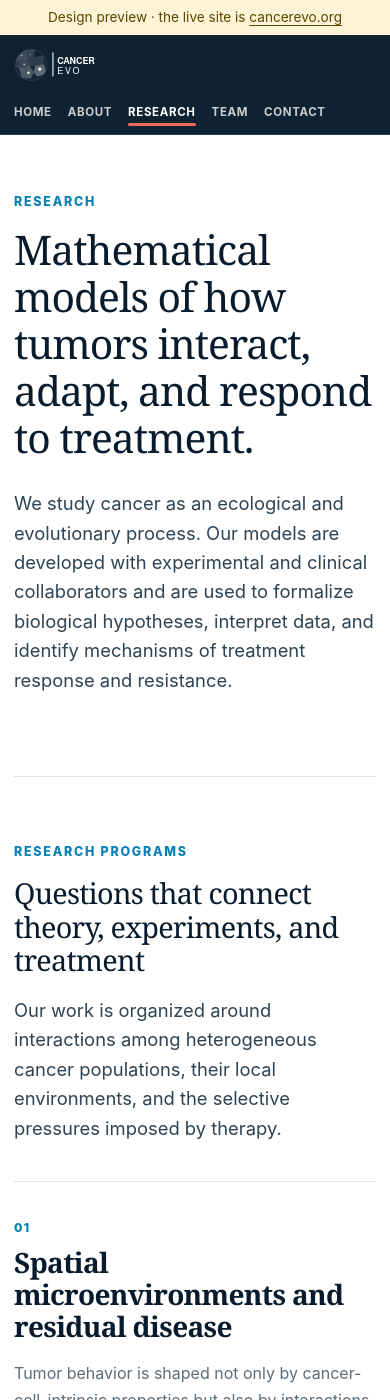
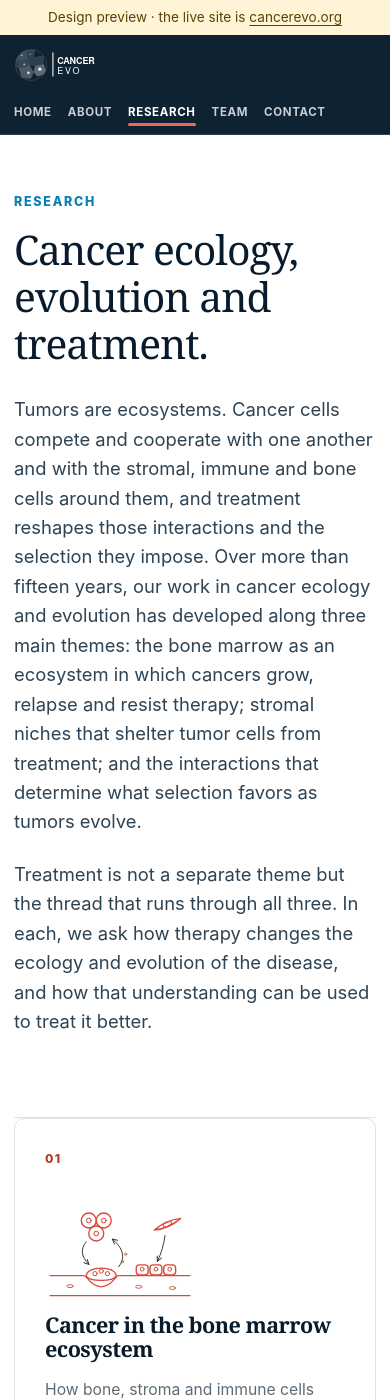
Before and after one commit to dbasanta/cancerevo-redesign, a Jekyll site: the page built from research.md, in a window 390 px wide and 1400 px high. Built offline with Jekyll 4.4.1, drawn with Linux system fonts in a browser that asks for light colours; some of the changed text lies outside the part shown.

Commit message:
Research page: three themes with treatment as the common thread
- Opening describes the group's cancer ecology and evolution work as
  three themes, with treatment running through all of them, and links
  to each theme through cards carrying its icon.
- Themes: cancer in the bone marrow ecosystem; stromal niches and
  residual disease; selection in an evolving ecosystem. Each has its
  icon and colour, a treatment paragraph and four representative papers
  (DOI links).
- 'How we work' replaces the modelling-approaches list; the separate
  publication list is dropped as each theme now lists its own papers.
- Icons renamed by content and the arrowhead marker moved to the layout
  so any page can use them; text colours derived from each icon colour
  meet WCAG AA contrast (>= 4.5:1) on white and on the homepage grey.

Co-Authored-By: Claude Opus 5.5 <noreply@anthropic.com>
Claude-Session: https://claude.ai/code/session_0121ZGqZX3BPQfEFzxEoH7gY

```diff
--- a/_layouts/default.html
+++ b/_layouts/default.html
@@ -11,6 +11,7 @@
 </head>
 <body class="page-{{ page.title | slugify }}">
     <a class="skip-link" href="#main-content">Skip to main content</a>
+    {% include icons/defs.svg %}
     {% if site.preview %}<div class="preview-banner">Design preview &middot; the live site is <a href="https://cancerevo.org">cancerevo.org</a></div>{% endif %}
 
     <header class="site-header">
--- a/assets/css/style.css
+++ b/assets/css/style.css
@@ -1189,7 +1189,7 @@ li + li {
 
 .tile:hover span,
 .tile:focus-visible span {
-    color: var(--c);
+    color: var(--c-ink, var(--c));
 }
 
 @media (max-width: 700px) {
@@ -1221,3 +1221,100 @@ li + li {
 .preview-banner a {
     color: inherit;
 }
+
+/* Research themes */
+.theme-overview {
+    margin-bottom: clamp(8px, 2vw, 16px);
+}
+
+.theme-card {
+    display: block;
+    color: var(--ink);
+    text-decoration: none;
+    transition: border-color 150ms ease;
+}
+
+.theme-card::before {
+    margin-bottom: 18px;
+    color: var(--c-ink, var(--c));
+}
+
+.theme-card .tile-icon {
+    display: block;
+    width: 100%;
+    max-width: 210px;
+    height: auto;
+    margin: 0 0 18px;
+}
+
+.theme-card:hover,
+.theme-card:focus-visible {
+    border-color: var(--c);
+}
+
+.theme-card:hover h3,
+.theme-card:focus-visible h3 {
+    color: var(--c-ink, var(--c));
+}
+
+.research-programme.with-icon {
+    grid-template-columns: 150px minmax(0, 1fr) minmax(230px, 0.36fr);
+    scroll-margin-top: 24px;
+}
+
+.programme-mark .tile-icon {
+    display: block;
+    width: 100%;
+    height: auto;
+    margin-bottom: 10px;
+}
+
+.research-programme.with-icon .programme-number,
+.research-programme.with-icon .programme-copy h3,
+.programme-treatment strong {
+    color: var(--c-ink, var(--c));
+}
+
+.research-programme.with-icon .programme-evidence {
+    border-top-color: var(--c);
+}
+
+.programme-evidence ul {
+    margin: 0;
+    padding: 0;
+    list-style: none;
+}
+
+.programme-evidence li + li {
+    margin-top: 14px;
+}
+
+.programme-evidence li span {
+    display: block;
+    margin-top: 2px;
+    color: var(--muted);
+    font-size: 0.82rem;
+}
+
+@media (max-width: 900px) {
+    .research-programme.with-icon {
+        grid-template-columns: 1fr;
+    }
+
+    .programme-mark .tile-icon {
+        max-width: 180px;
+    }
+
+    .programme-evidence {
+        grid-column: 1;
+    }
+
+    .theme-card {
+        min-height: 0;
+    }
+
+    .theme-card .tile-icon {
+        max-width: 150px;
+        margin-bottom: 12px;
+    }
+}
--- a/research.md
+++ b/research.md
@@ -1,60 +1,105 @@
 ---
 layout: default
 title: Research
-description: CancerEvo develops mathematical models of tumor ecology, evolution, treatment response, and resistance in collaboration with experimental and clinical researchers.
+description: CancerEvo's work in cancer ecology and evolution follows three themes - cancer in the bone marrow ecosystem, stromal niches and residual disease, and selection in an evolving tumor ecosystem - with treatment as the thread through all three.
 ---
 
 <div class="page-shell research-page">
   <header class="page-intro research-intro">
     <p class="eyebrow">Research</p>
-    <h1>Mathematical models of how tumors interact, adapt, and respond to treatment.</h1>
-    <p class="lede">We study cancer as an ecological and evolutionary process. Our models are developed with experimental and clinical collaborators and are used to formalize biological hypotheses, interpret data, and identify mechanisms of treatment response and resistance.</p>
+    <h1>Cancer ecology, evolution and treatment.</h1>
+    <p class="lede">Tumors are ecosystems. Cancer cells compete and cooperate with one another and with the stromal, immune and bone cells around them, and treatment reshapes those interactions and the selection they impose. Over more than fifteen years, our work in cancer ecology and evolution has developed along three main themes: the bone marrow as an ecosystem in which cancers grow, relapse and resist therapy; stromal niches that shelter tumor cells from treatment; and the interactions that determine what selection favors as tumors evolve.</p>
+    <p class="lede">Treatment is not a separate theme but the thread that runs through all three. In each, we ask how therapy changes the ecology and evolution of the disease, and how that understanding can be used to treat it better.</p>
   </header>
 
-  <section class="research-overview" aria-labelledby="research-programmes">
+  <nav class="research-grid theme-overview" aria-label="Research themes">
+    <a class="research-card theme-card" href="#bone-marrow" data-number="01" style="--c: #D9483B; --c-ink: #B8362B">
+      {% include icons/bone-ecosystem.svg %}
+      <h3>Cancer in the bone marrow ecosystem</h3>
+      <p>How bone, stroma and immune cells shape the growth, relapse and resistance of cancers in bone.</p>
+    </a>
+    <a class="research-card theme-card" href="#stromal-niches" data-number="02" style="--c: #B0418F; --c-ink: #B0418F">
+      {% include icons/stromal-niche.svg %}
+      <h3>Stromal niches and residual disease</h3>
+      <p>How proximity to stroma lets tumor cells survive therapy and buys time for resistance to evolve.</p>
+    </a>
+    <a class="research-card theme-card" href="#selection" data-number="03" style="--c: #E58A1F; --c-ink: #9E560A">
+      {% include icons/cell-fusion.svg %}
+      <h3>Selection in an evolving ecosystem</h3>
+      <p>How interactions decide what selection favors, and where heritable variation comes from.</p>
+    </a>
+  </nav>
+
+  <section class="research-overview" aria-labelledby="research-themes">
     <div class="section-heading research-heading">
-      <p class="eyebrow">Research programs</p>
-      <h2 id="research-programmes">Questions that connect theory, experiments, and treatment</h2>
-      <p class="lede">Our work is organized around interactions among heterogeneous cancer populations, their local environments, and the selective pressures imposed by therapy.</p>
+      <p class="eyebrow">Research themes</p>
+      <h2 id="research-themes">Three questions about tumors as evolving ecosystems</h2>
     </div>
 
     <div class="research-programmes">
-      <article class="research-programme">
-        <p class="programme-number">01</p>
+      <article class="research-programme with-icon" id="bone-marrow" style="--c: #D9483B; --c-ink: #B8362B">
+        <div class="programme-mark">
+          {% include icons/bone-ecosystem.svg %}
+          <p class="programme-number">01</p>
+        </div>
         <div class="programme-copy">
-          <h3>Spatial microenvironments and residual disease</h3>
-          <p>Tumor behavior is shaped not only by cancer-cell-intrinsic properties but also by interactions with stromal, immune, and other neighboring cells. We study how these local interactions alter competition, selection, and treatment response.</p>
-          <p>Work in lung and prostate cancer examines spatially restricted protection from therapy, stromal contributions to residual disease, and the relationship between local ecology and the evolution of aggressive phenotypes.</p>
+          <h3>Cancer in the bone marrow ecosystem</h3>
+          <p>Bone is a living tissue, constantly remodeled by bone-resorbing osteoclasts and bone-forming osteoblasts and supported by mesenchymal stromal and immune cells. Cancers that grow in bone, such as multiple myeloma, leukemias and bone-metastatic prostate cancer, co-opt this ecosystem. Together with experimental collaborators over more than a decade, we have built spatial, hybrid models of bone and bone marrow to understand how tumors establish, how they disrupt bone homeostasis, and how the marrow environment shapes relapse and resistance.</p>
+          <p>Increasingly we model immune cells as well: whether a T cell finds, engages and kills a tumor cell depends on where cells are and how long they stay in contact.</p>
+          <p class="programme-treatment"><strong>Treatment.</strong> In myeloma, our model predicted that targeting environment-mediated drug resistance deepens responses by eliminating sensitive cells sheltered near stroma and bone, a prediction supported in vivo. We also use these models to optimize standard-of-care therapy in bone-metastatic prostate cancer and to rethink treatment-free intervals for T-cell engagers.</p>
         </div>
         <aside class="programme-evidence">
           <p class="eyebrow">Representative work</p>
-          <a href="https://pubmed.ncbi.nlm.nih.gov/42215447/">Peristromal niches and targeted therapy response in lung cancer →</a>
+          <ul>
+            <li><a href="https://doi.org/10.1158/0008-5472.CAN-13-2652">A computational model of the bone microenvironment in bone-metastatic prostate cancer</a> <span>Cancer Research, 2014</span></li>
+            <li><a href="https://doi.org/10.1038/s41467-024-46594-0">The bone ecosystem and multiple myeloma relapse</a> <span>Nature Communications, 2024</span></li>
+            <li><a href="https://doi.org/10.1038/s41540-026-00675-6">Vascular niche-mediated TKI resistance in acute myeloid leukemia</a> <span>npj Systems Biology and Applications, 2026</span></li>
+            <li><a href="https://doi.org/10.1101/2025.11.17.688873">Treatment-free intervals in T-cell engager therapy</a> <span>bioRxiv preprint, 2025</span></li>
+          </ul>
         </aside>
       </article>
 
-      <article class="research-programme">
-        <p class="programme-number">02</p>
+      <article class="research-programme with-icon" id="stromal-niches" style="--c: #B0418F; --c-ink: #B0418F">
+        <div class="programme-mark">
+          {% include icons/stromal-niche.svg %}
+          <p class="programme-number">02</p>
+        </div>
         <div class="programme-copy">
-          <h3>The bone ecosystem and treatment resistance</h3>
-          <p>Bone is a dynamic ecosystem in which tumor cells interact with osteoblast-lineage cells, osteoclasts, mesenchymal stromal cells, and treatment. We develop spatial and multiscale models to investigate how these interactions influence tumor establishment, bone remodeling, relapse, and drug resistance.</p>
-          <p>This program includes multiple myeloma and bone-metastatic prostate cancer and is developed in close collaboration with experimental researchers.</p>
+          <h3>Stromal niches and residual disease</h3>
+          <p>Targeted and cytotoxic therapies often shrink tumors dramatically but rarely eliminate them: a subset of cells survives and eventually gives rise to resistant disease. With experimental and pathology collaborators, we combine spatial analysis of tumor tissue, experiments and agent-based models to show how proximity to stroma shapes that survival.</p>
+          <p>Peristromal niches shelter lung cancer cells from targeted therapy, an ecological rescue that buys time for evolutionary escape. In breast cancer, stroma-enhanced proliferation lets residual tumors recover between chemotherapy cycles, and in prostate cancer the reactivity of the stroma shapes how tumor cells evolve.</p>
+          <p class="programme-treatment"><strong>Treatment.</strong> Because stromal protection combines many signals, blocking any single one has limited value. Instead, residual cells can be targeted through their collateral sensitivities: in lung cancer, adaptive HER2 upregulation made them vulnerable to the antibody-drug conjugate T-DXd.</p>
         </div>
         <aside class="programme-evidence">
           <p class="eyebrow">Representative work</p>
-          <a href="https://pubmed.ncbi.nlm.nih.gov/38503736/">The bone ecosystem and multiple myeloma relapse →</a>
+          <ul>
+            <li><a href="https://doi.org/10.1038/s41467-026-73454-w">Peristromal niches and targeted therapy responses in lung cancer</a> <span>Nature Communications, 2026</span></li>
+            <li><a href="https://doi.org/10.1158/0008-5472.CAN-23-0398">Stroma-driven proliferation and chemoresistance in breast cancer</a> <span>Cancer Research, 2023</span></li>
+            <li><a href="https://doi.org/10.3390/cancers16132405">Spatially restricted effects of microenvironment-mediated resistance</a> <span>Cancers, 2024</span></li>
+            <li><a href="https://doi.org/10.1038/s41559-020-1157-y">Stromal reactivity and prostate cancer evolution</a> <span>Nature Ecology &amp; Evolution, 2020</span></li>
+          </ul>
         </aside>
       </article>
 
-      <article class="research-programme">
-        <p class="programme-number">03</p>
+      <article class="research-programme with-icon" id="selection" style="--c: #E58A1F; --c-ink: #9E560A">
+        <div class="programme-mark">
+          {% include icons/cell-fusion.svg %}
+          <p class="programme-number">03</p>
+        </div>
         <div class="programme-copy">
-          <h3>Eco-evolutionary dynamics under treatment</h3>
-          <p>Treatment changes the selective environment experienced by a heterogeneous tumor. We investigate how pre-existing variation, environmentally mediated protection, phenotypic state, and acquired resistance jointly shape population dynamics during and after therapy.</p>
-          <p>These models provide a framework for asking when resistance is likely to emerge and how treatment timing, combinations, or interruptions alter evolutionary outcomes.</p>
+          <h3>Selection in an evolving ecosystem</h3>
+          <p>Mutations generate variation, but which variants succeed depends on selection, and selection depends on how a cell's traits shape its interactions with other tumor cells, with stromal cells and with the physical environment. We have used evolutionary game theory since our earliest work to study these interactions, from the emergence of glycolytic and invasive phenotypes to cooperation over angiogenesis, and with experimental collaborators we have measured the games that cancer cells actually play.</p>
+          <p>We also study where heritable variation comes from: spontaneous cell fusions that let tumor cells recombine, hypoxia that accelerates the tempo of evolution, and the adaptive state of a population, which determines whether new mutations help or harm.</p>
+          <p class="programme-treatment"><strong>Treatment.</strong> Therapy is a selective pressure like any other. Fibroblasts and targeted therapy can switch the evolutionary game a tumor plays; raising the mutation rate helps populations under therapy but not at baseline, which points to restricting mutational variability as a strategy; and drug combinations can be designed as evolutionary double binds.</p>
         </div>
         <aside class="programme-evidence">
           <p class="eyebrow">Representative work</p>
-          <a href="https://pubmed.ncbi.nlm.nih.gov/40569384/">Adaptive state and the effects of mutations in evolving populations →</a>
+          <ul>
+            <li><a href="https://doi.org/10.1111/j.1365-2184.2008.00563.x">Evolutionary game theory and glycolysis in glioma progression</a> <span>Cell Proliferation, 2008</span></li>
+            <li><a href="https://doi.org/10.1038/s41559-018-0768-z">Fibroblasts and alectinib switch the evolutionary games of lung cancer</a> <span>Nature Ecology &amp; Evolution, 2019</span></li>
+            <li><a href="https://doi.org/10.1038/s41559-020-01367-y">Cell fusions as parasexual recombination in tumor cells</a> <span>Nature Ecology &amp; Evolution, 2021</span></li>
+            <li><a href="https://doi.org/10.1073/pnas.2427070122">The adaptive state and the impact of mutations</a> <span>PNAS, 2025</span></li>
+          </ul>
         </aside>
       </article>
     </div>
@@ -62,72 +107,27 @@ description: CancerEvo develops mathematical models of tumor ecology, evolution,
 
   <section class="research-methods" aria-labelledby="methods-heading">
     <div class="section-heading research-heading">
-      <p class="eyebrow">Modeling approaches</p>
-      <h2 id="methods-heading">The method follows the biological question</h2>
-      <p class="lede">We use complementary mathematical and computational approaches, selecting the level of abstraction and spatial detail needed for each system.</p>
+      <p class="eyebrow">How we work</p>
+      <h2 id="methods-heading">Integrated mathematical oncology</h2>
+      <p class="lede">The method follows the biological question, but four commitments run through all three themes.</p>
     </div>
 
     <div class="methods-grid">
       <article class="method-card">
-        <h3>Evolutionary game theory</h3>
-        <p>Models of frequency-dependent interactions among cancer phenotypes and cells in the tumor microenvironment.</p>
+        <h3>Built with experimentalists and clinicians</h3>
+        <p>Our models are developed in long-standing collaborations with experimental, pathology and clinical colleagues, so that predictions are matched to experiments that can test them.</p>
       </article>
       <article class="method-card">
-        <h3>Spatial and agent-based models</h3>
-        <p>Explicit representations of individual cells, local interactions, spatial structure, and heterogeneous treatment exposure.</p>
+        <h3>Spatial, hybrid models</h3>
+        <p>Individual cells interact with one another and with diffusing factors in realistic tissue. We build these models with the <a href="https://doi.org/10.1371/journal.pcbi.1007635">Hybrid Automata Library</a>, an open platform we co-developed.</p>
       </article>
       <article class="method-card">
-        <h3>Dynamical and multiscale models</h3>
-        <p>Mechanistic models that connect processes operating from cellular interactions to population and tissue dynamics.</p>
+        <h3>Evolutionary game theory</h3>
+        <p>Frequency-dependent interactions among cancer phenotypes and the cells around them, from theoretical games to games measured in co-culture.</p>
       </article>
       <article class="method-card">
-        <h3>Model–experiment integration</h3>
-        <p>Iterative work with experimental and clinical collaborators to refine assumptions, test predictions, and interpret observations.</p>
-      </article>
-    </div>
-  </section>
-
-  <section class="selected-work" aria-labelledby="selected-work-heading">
-    <div class="section-heading research-heading">
-      <p class="eyebrow">Selected work</p>
-      <h2 id="selected-work-heading">Representative publications</h2>
-    </div>
-
-    <div class="publication-list">
-      <article class="publication-item">
-        <p class="publication-year">2026</p>
-        <div>
-          <h3><a href="https://pubmed.ncbi.nlm.nih.gov/42215447/">Multifactorial sheltering in peristromal niches shapes in vivo responses of lung cancers to targeted therapies</a></h3>
-          <p class="publication-meta"><em>Nature Communications</em></p>
-          <p>Combines spatial analysis, mathematical modeling, and experiments to examine how stromal niches contribute to heterogeneous treatment response.</p>
-        </div>
-      </article>
-
-      <article class="publication-item">
-        <p class="publication-year">2025</p>
-        <div>
-          <h3><a href="https://pubmed.ncbi.nlm.nih.gov/40569384/">The adaptive state determines the impact of mutations on evolving populations</a></h3>
-          <p class="publication-meta"><em>Proceedings of the National Academy of Sciences</em></p>
-          <p>Investigates how the phenotypic state of a population changes the evolutionary consequences of new mutations.</p>
-        </div>
-      </article>
-
-      <article class="publication-item">
-        <p class="publication-year">2024</p>
-        <div>
-          <h3><a href="https://pubmed.ncbi.nlm.nih.gov/38503736/">The bone ecosystem facilitates multiple myeloma relapse and the evolution of heterogeneous drug resistant disease</a></h3>
-          <p class="publication-meta"><em>Nature Communications</em></p>
-          <p>Uses a biology-driven spatial model with experimental validation to study microenvironment-mediated protection and resistant relapse.</p>
-        </div>
-      </article>
-
-      <article class="publication-item">
-        <p class="publication-year">2024</p>
-        <div>
-          <h3><a href="https://pubmed.ncbi.nlm.nih.gov/38707992/">A seven-step guide to spatial, agent-based modelling of tumour evolution</a></h3>
-          <p class="publication-meta"><em>Evolutionary Applications</em></p>
-          <p>A practical framework for designing, implementing, and evaluating spatial agent-based models of tumor evolution.</p>
-        </div>
+        <h3>Calibrated, open and reproducible</h3>
+        <p>We fit models to longitudinal and spatial data, quantify what the data can and cannot determine, and release models and code. See our <a href="https://doi.org/10.1111/eva.13687">guide to spatial agent-based modelling of tumour evolution</a>.</p>
       </article>
     </div>
 
```
Also changed, not shown: index.md (+10 -14 lines), _includes/icons/bone-ecosystem.svg (renamed from _includes/icons/research.svg), _includes/icons/cell-fusion.svg (renamed from _includes/icons/publications.svg), _includes/icons/defs.svg (added), _includes/icons/evolutionary-game.svg (renamed from _includes/icons/outreach.svg), _includes/icons/hybrid-model.svg (renamed from _includes/icons/models.svg), _includes/icons/stromal-niche.svg (renamed from _includes/icons/team.svg).
